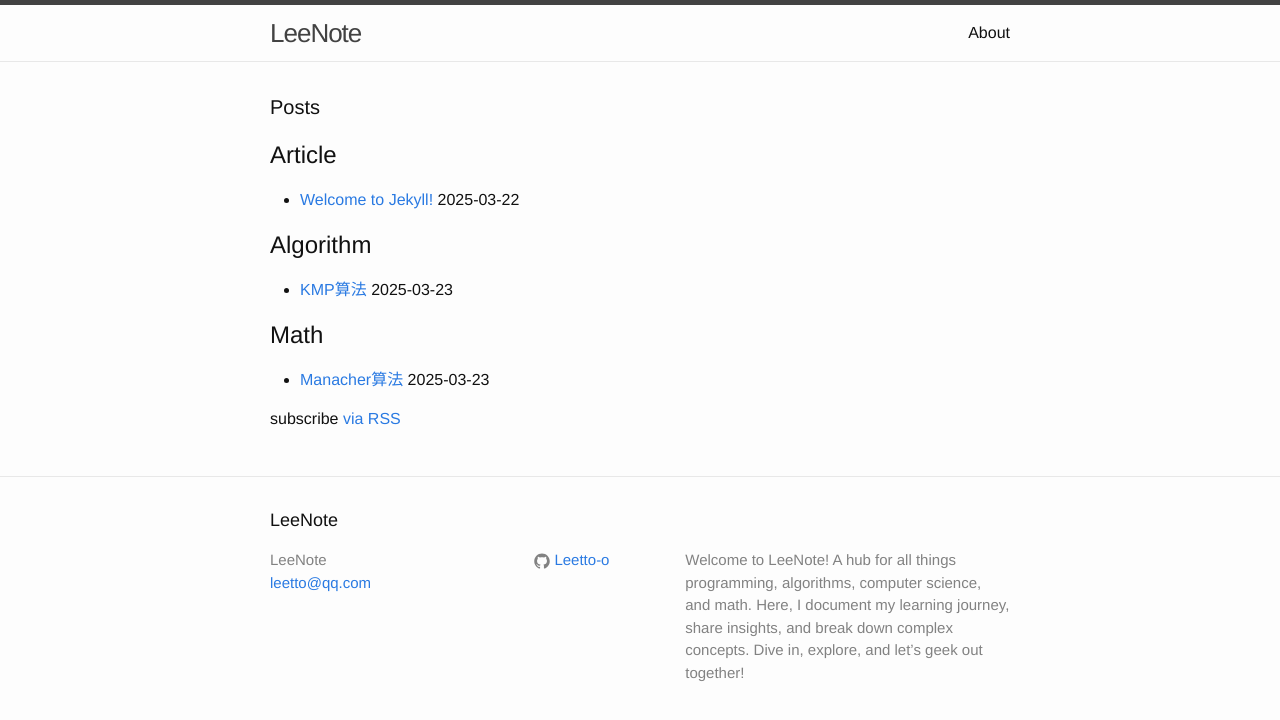
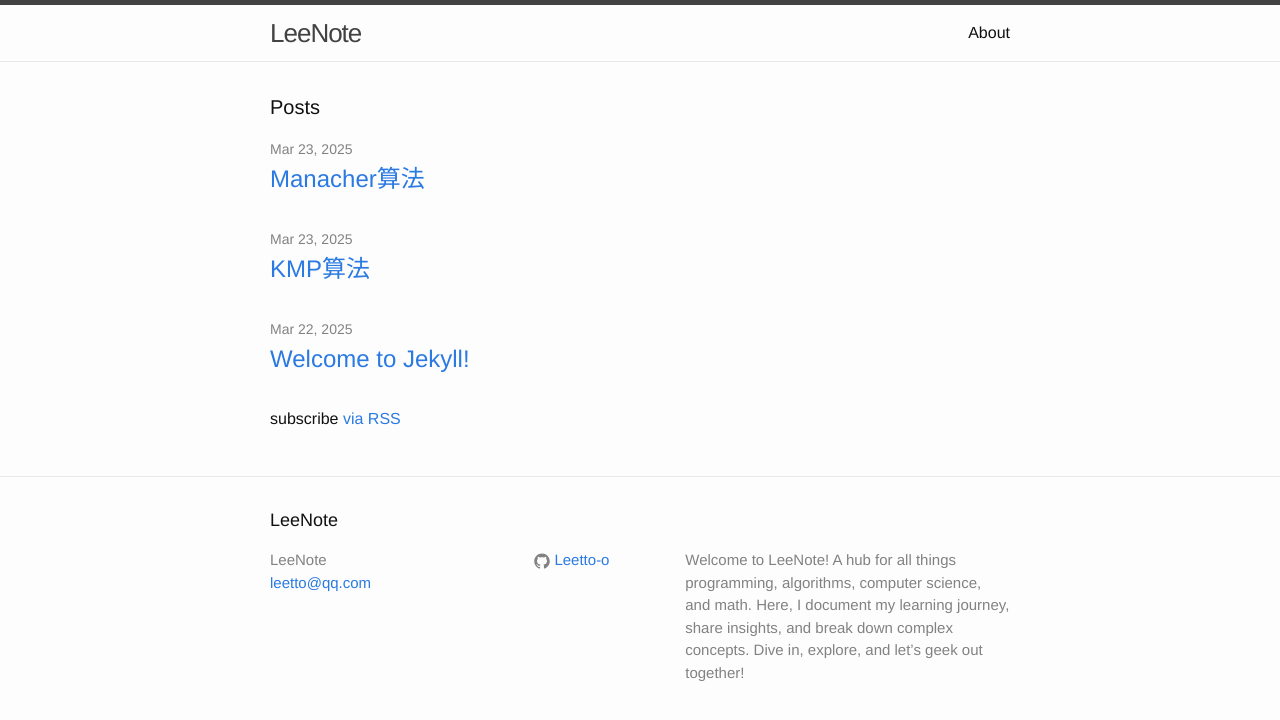
Before and after one commit to Leetto-o/Leetto, a Jekyll site: the page built from index.html, in a window 1280 px wide. Shown: the top 720 px of the page. Built offline with Jekyll 4.4.1, drawn with Linux system fonts in a browser that asks for light colours.

Commit message:
Update categories

```diff
--- a/_config.yml
+++ b/_config.yml
@@ -12,9 +12,9 @@ description: |
   Welcome to LeeNote!
   A hub for all things programming, algorithms, computer science, and math. Here, I document my learning journey, share insights, and break down complex concepts. Dive in, explore, and let’s geek out together!
 baseurl: "/" # the subpath of your site, e.g. /blog
-#url: "http://yourdomain.com" # the base hostname & protocol for your site
+url: "http://Leetto-o.github.io/Leetto/" # the base hostname & protocol for your site
 github_username: Leetto-o
 
 # Build settings
 markdown: kramdown
-theme: jekyll-theme-cayman
+theme: Cayman
--- a/_posts/2025-03-23-Manacher算法.markdown
+++ b/_posts/2025-03-23-Manacher算法.markdown
@@ -2,7 +2,7 @@
 layout: post
 title: "Manacher算法"
 data: 2025-03-23 01:04:20 +0800
-categories: [Math]
+categories: [Algorithm]
 ---
 # Manacher算法
 ## 简介
--- a/index.html
+++ b/index.html
@@ -6,19 +6,18 @@ layout: default
 
   <h1 class="page-heading">Posts</h1>
 
-  {% for category in site.categories %}
+  <!-- {% for category in site.categories %}
   <h2>{{ category[0] }}</h2>
   <ul>
     {% for post in category[1] %}
       <li>
         <a href="{{ post.url | prepend: site.baseurl }}">{{ post.title }}</a>
-        <span>{{ post.date | date: "%Y-%m-%d" }}</span>
       </li>
     {% endfor %}
   </ul>
-  {% endfor %}
+  {% endfor %} -->
 
-  <!-- <ul class="post-list">
+  <ul class="post-list">
     {% for post in site.posts %}
       <li>
         <span class="post-meta">{{ post.date | date: "%b %-d, %Y" }}</span>
@@ -28,7 +27,7 @@ layout: default
         </h2>
       </li>
     {% endfor %}
-  </ul> -->
+  </ul>
 
   <p class="rss-subscribe">subscribe <a href="{{ "/feed.xml" | prepend: site.baseurl }}">via RSS</a></p>
 
```
Also changed, not shown: 7 other files.
